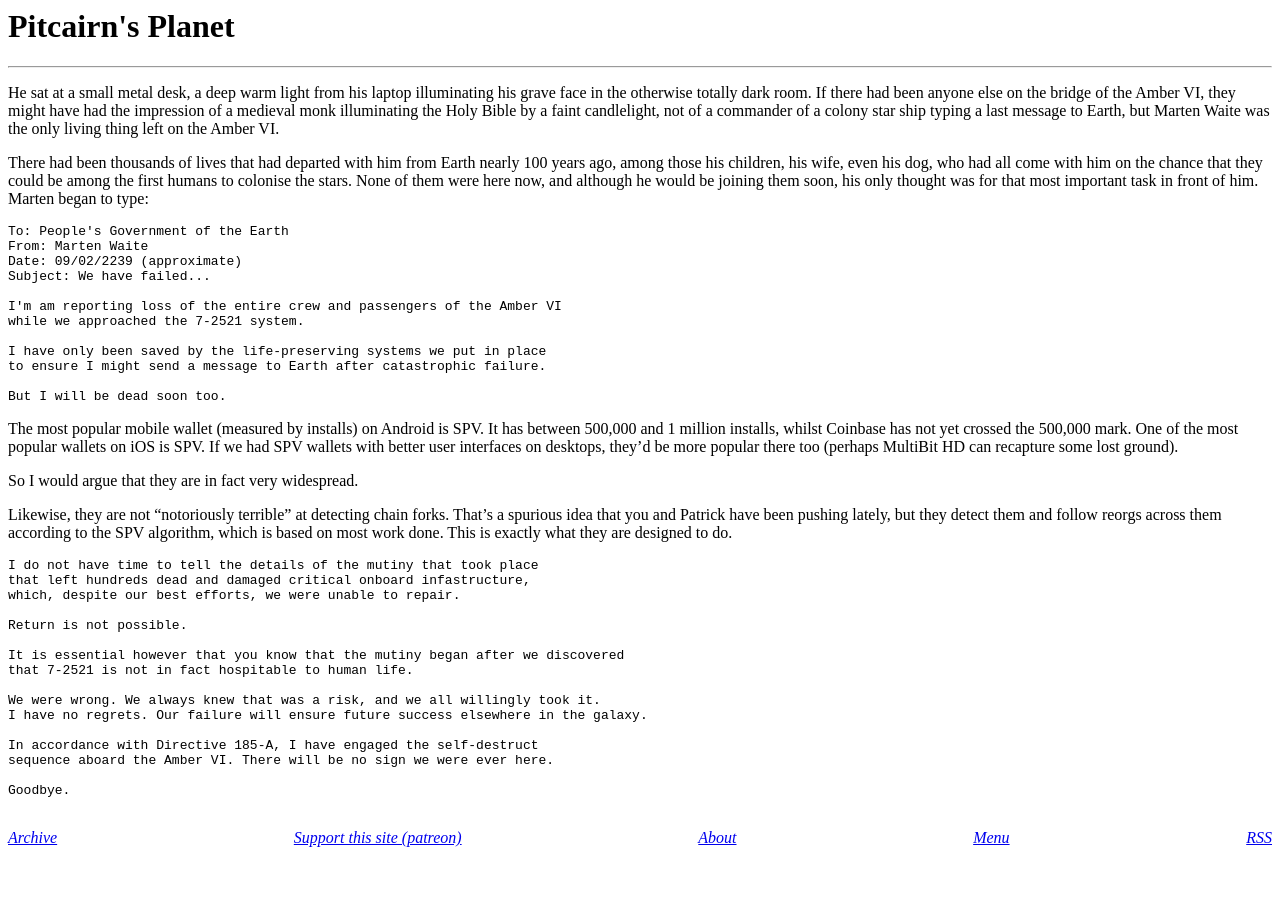
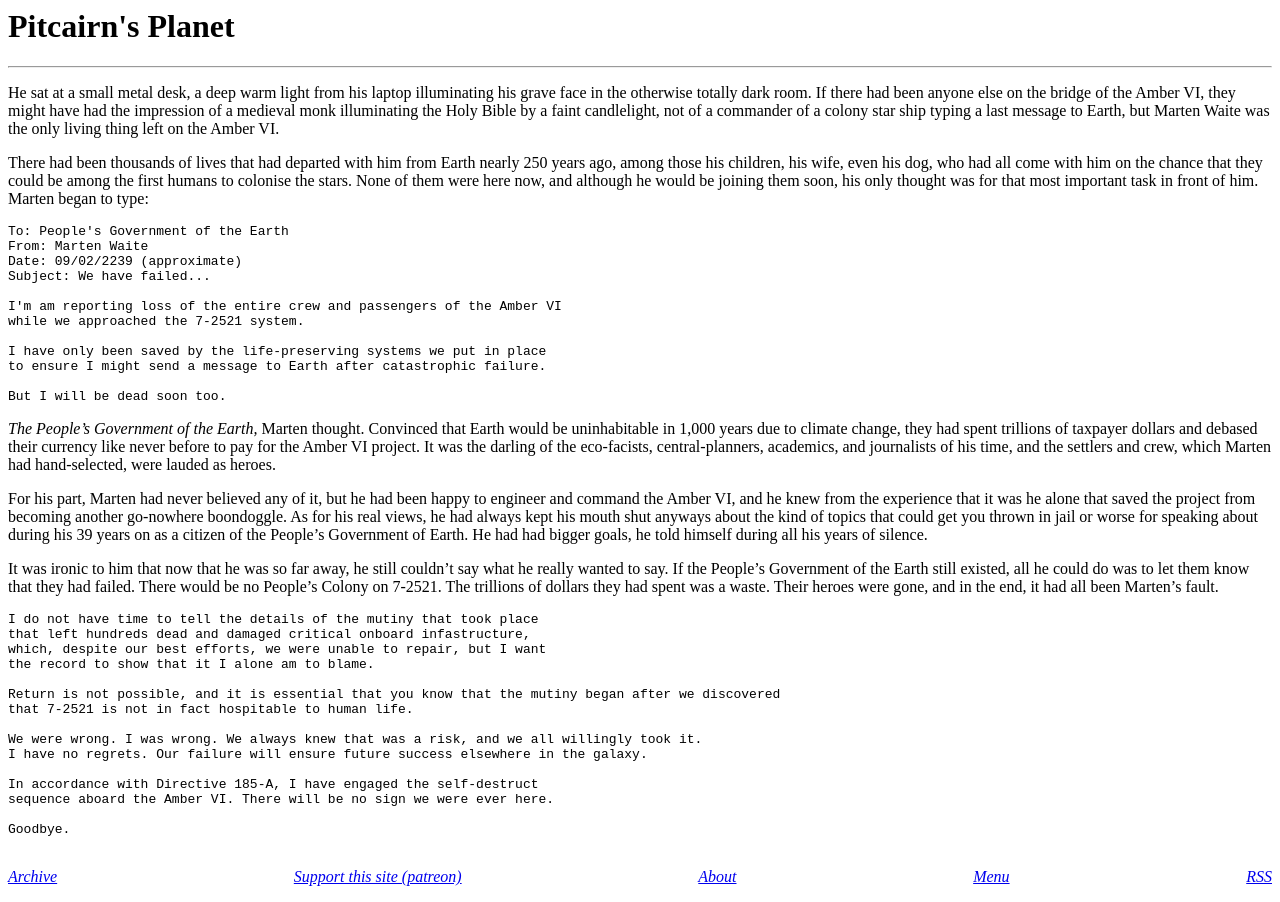
Before and after one commit to derykmakgill/website, a Jekyll site: the page built from story.md, in a window 1280 px wide. Built offline with Jekyll 4.4.1, drawn with Linux system fonts in a browser that asks for light colours.

Commit message:
Update story.md

````diff
--- a/story.md
+++ b/story.md
@@ -7,7 +7,7 @@ He sat at a small metal desk, a deep warm light from his laptop illuminating his
 in the otherwise totally dark room. If there had been anyone else on the bridge
 of the Amber VI, they might have had the impression of a medieval monk illuminating the Holy Bible by a faint candlelight, not of a commander of a colony star ship typing a last message to Earth, but Marten Waite was the only living thing left on the Amber VI.
 
-There had been thousands of lives that had departed with him from Earth nearly 100 years ago, among those his children, his wife, even his dog, who had all come with him on the chance that they could be among the first humans to colonise the stars. None of them were here now, and although he would be joining them soon, his only thought was for that most important task in front of him. Marten began to type:
+There had been thousands of lives that had departed with him from Earth nearly 250 years ago, among those his children, his wife, even his dog, who had all come with him on the chance that they could be among the first humans to colonise the stars. None of them were here now, and although he would be joining them soon, his only thought was for that most important task in front of him. Marten began to type:
 
 ```
 To: People's Government of the Earth
@@ -24,34 +24,22 @@ to ensure I might send a message to Earth after catastrophic failure.
 But I will be dead soon too.
 ```
 
+*The People's Government of the Earth,* Marten thought. Convinced that Earth would be uninhabitable in 1,000 years due to climate change, they had spent trillions of taxpayer dollars and debased their currency like never before to pay for the Amber VI project. It was the darling of the eco-facists, central-planners, academics, and journalists of his time, and the settlers and crew, which Marten had hand-selected, were lauded as heroes.
 
+For his part, Marten had never believed any of it, but he had been happy to engineer and command the Amber VI, and he knew from the experience that it was he alone that saved the project from becoming another go-nowhere boondoggle. As for his real views, he had always kept his mouth shut anyways about the kind of topics that could get you thrown in jail or worse for speaking about during his 39 years on as a citizen of the People's Government of Earth. He had had bigger goals, he told himself during all his years of silence.
 
-
-The most popular mobile wallet (measured by installs) on Android is SPV. It
-has between 500,000 and 1 million installs, whilst Coinbase has not yet
-crossed the 500,000 mark. One of the most popular wallets on iOS is SPV. If
-we had SPV wallets with better user interfaces on desktops, they'd be more
-popular there too (perhaps MultiBit HD can recapture some lost ground).
-
-So I would argue that they are in fact very widespread.
-
-Likewise, they are not "notoriously terrible" at detecting chain forks.
-That's a spurious idea that you and Patrick have been pushing lately, but
-they detect them and follow reorgs across them according to the SPV
-algorithm, which is based on most work done. This is exactly what they are
-designed to do.
+It was ironic to him that now that he was so far away, he still couldn't say what he really wanted to say. If the People's Government of the Earth still existed, all he could do was to let them know that they had failed. There would be no People's Colony on 7-2521. The trillions of dollars they had spent was a waste. Their heroes were gone, and in the end, it had all been Marten's fault.
 
 ```
 I do not have time to tell the details of the mutiny that took place
 that left hundreds dead and damaged critical onboard infastructure,
-which, despite our best efforts, we were unable to repair.
+which, despite our best efforts, we were unable to repair, but I want
+the record to show that it I alone am to blame.
 
-Return is not possible.
-
-It is essential however that you know that the mutiny began after we discovered
+Return is not possible, and it is essential that you know that the mutiny began after we discovered
 that 7-2521 is not in fact hospitable to human life.
 
-We were wrong. We always knew that was a risk, and we all willingly took it.
+We were wrong. I was wrong. We always knew that was a risk, and we all willingly took it.
 I have no regrets. Our failure will ensure future success elsewhere in the galaxy.
 
 In accordance with Directive 185-A, I have engaged the self-destruct
````
